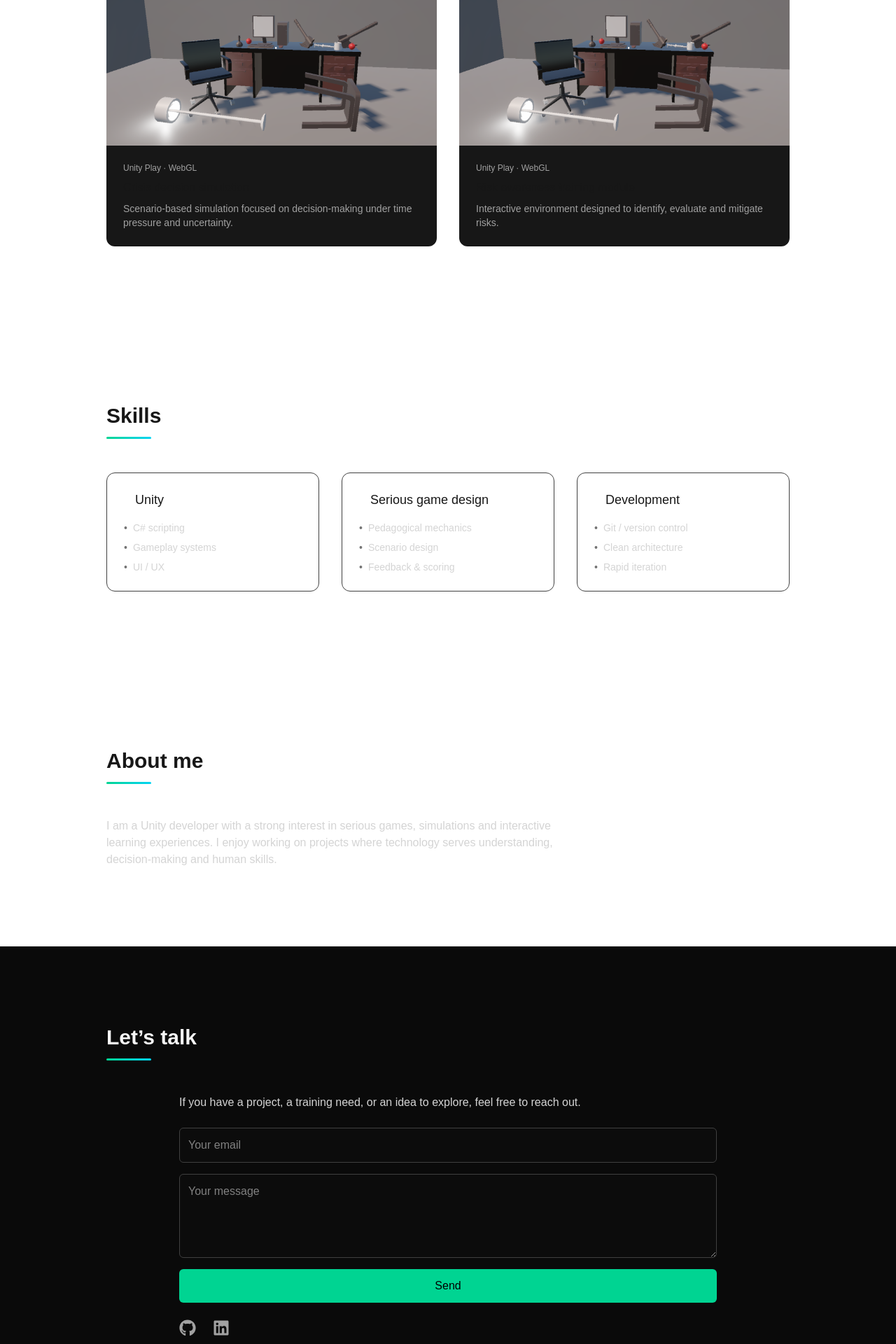
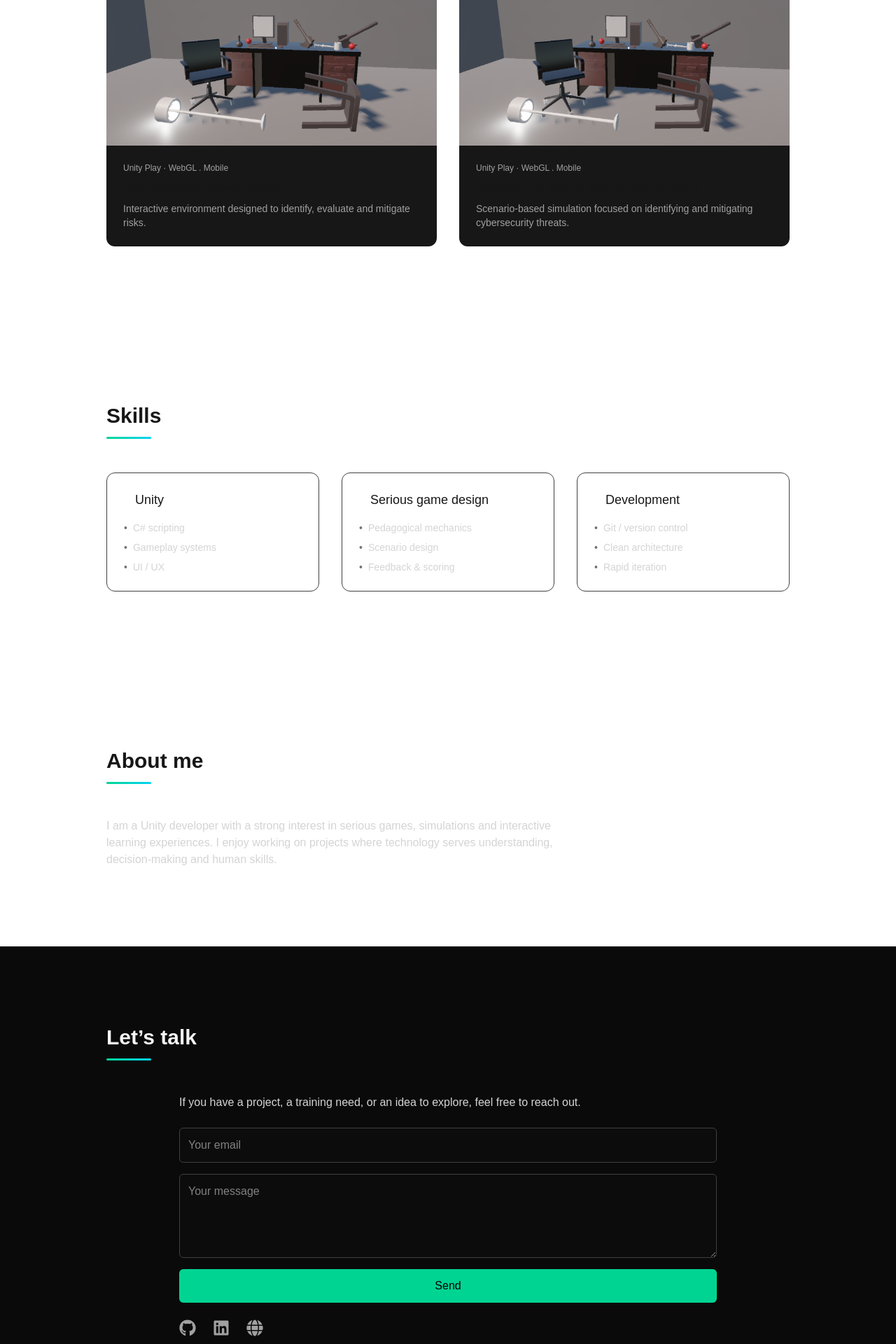
Before and after one commit to Trophaigle/unity_portfolio, a Next.js app: page / in a window 1280 px wide. Shown: the part 2688-4608 px from the top of the page at 70% size. Built offline with nearby package versions, Linux system fonts and the light colour scheme.

Commit message:
change demo

```diff
--- a/app/globals.css
+++ b/app/globals.css
@@ -34,7 +34,3 @@ html {
     opacity: 1;
   }
 }
-
-.animate-fadeIn {
-  animation: fadeIn 0.8s ease forwards;
-}
--- a/components/sections/Contact.tsx
+++ b/components/sections/Contact.tsx
@@ -2,7 +2,7 @@
 
 import Section from "../ui/Section";
 import { useState } from "react";
-import { FaGithub, FaLinkedin } from "react-icons/fa";
+import { FaGithub, FaGlobe, FaLinkedin } from "react-icons/fa";
 
 export default function Contact() {
   const [email, setEmail] = useState("");
@@ -99,6 +99,16 @@ export default function Contact() {
           >
             <FaLinkedin size={24} />
           </a>
+          <a
+             href="https://thomaserafin.com"
+             target="_blank"
+             rel="noopener noreferrer"
+             className="hover:text-white transition"
+             title="Site internet personnel"
+           >
+             <FaGlobe size={24} />
+           </a>
+
           </div>
         </div>
       </Section>
--- a/components/sections/Demos.tsx
+++ b/components/sections/Demos.tsx
@@ -7,13 +7,7 @@ import Image from 'next/image';
 
 
 const demos = [
-  {
-    title: "Crisis decision simulation",
-    description:
-      "Scenario-based simulation focused on decision-making under time pressure and uncertainty.",
-    image: "/unity-image.png",
-    link: "https://play.unity.com/fr/games/1827c35f-1c75-4c38-8ae1-94567c9d0776/hazard-spotting-unity-demo",
-  },
+
   {
     title: "Risk awareness training module",
     description:
@@ -21,6 +15,13 @@ const demos = [
     image: "/unity-image.png",
     link: "https://play.unity.com/fr/games/1827c35f-1c75-4c38-8ae1-94567c9d0776/hazard-spotting-unity-demo",
   },
+  {
+    title: "Cybersecurity training module (coming soon)",
+    description:
+      "Scenario-based simulation focused on identifying and mitigating cybersecurity threats.",
+    image: "/unity-image.png",
+    link: "#",
+  }
 ];
 
 export default function Demos() {
@@ -49,7 +50,7 @@ export default function Demos() {
             {/* Text */}
             <div className="p-6">
               <span className="text-xs text-neutral-400 block mb-2">
-                Unity Play · WebGL
+                Unity Play · WebGL . Mobile
               </span>
 
               <h3 className="font-medium mb-2">
```
Lines whose indentation alone changed are shown as unchanged.
